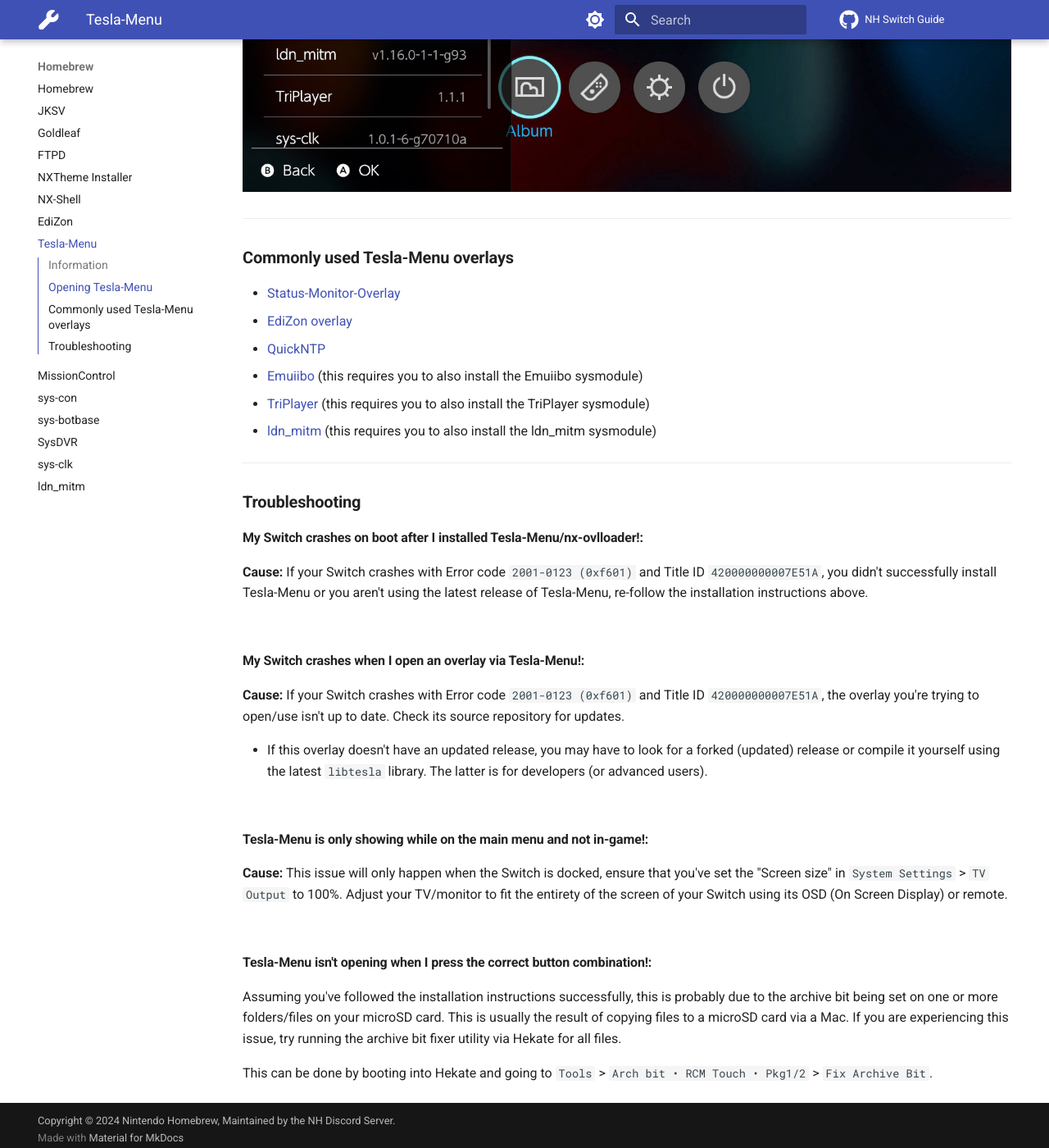
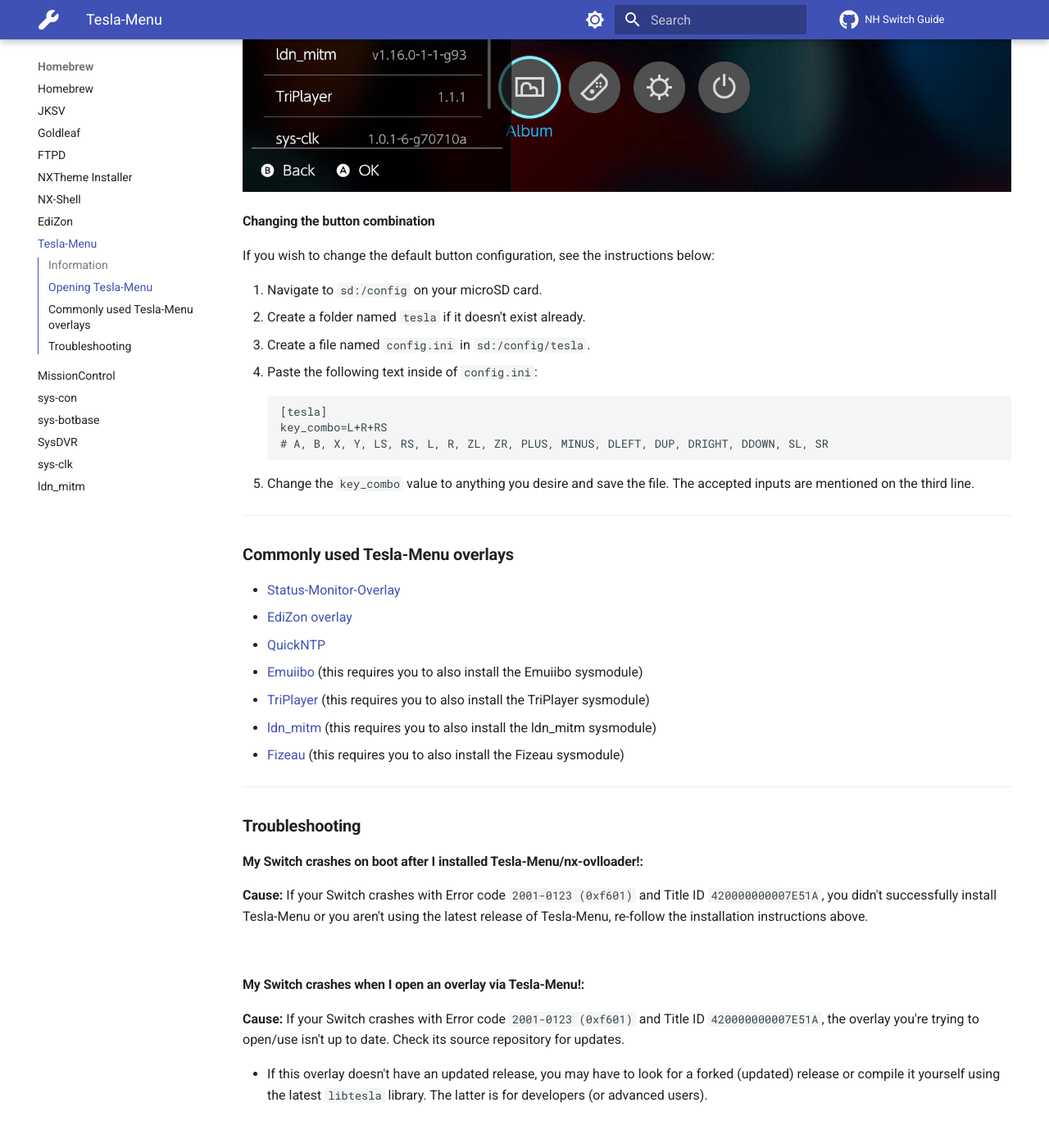
Before and after one commit to nh-server/switch-guide, an MkDocs documentation site: the page built from docs/homebrew/tesla-menu.md, in a window 1280 px wide and 1400 px high, scrolled down 1669 px. Shown: the whole window at 82% size. Built offline with MkDocs 1.6.1 and Material for MkDocs 9.7.7, drawn with Linux system fonts in a browser that asks for light colours; comment, search, counter and statistics services are not loaded.

Commit message:
added changing button combination section to tesla menu page, edited modchip introduction page to sound less confusing

````diff
--- a/docs/homebrew/tesla-menu.md
+++ b/docs/homebrew/tesla-menu.md
@@ -36,6 +36,21 @@
 
 ![tesla](img/tesla-menu.jpg)
 
+#### Changing the button combination
+
+If you wish to change the default button configuration, see the instructions below:
+
+1. Navigate to `sd:/config` on your microSD card.
+2. Create a folder named `tesla` if it doesn't exist already.
+3. Create a file named `config.ini` in `sd:/config/tesla`.
+4. Paste the following text inside of `config.ini`:
+    ```
+    [tesla]
+    key_combo=L+R+RS
+    # A, B, X, Y, LS, RS, L, R, ZL, ZR, PLUS, MINUS, DLEFT, DUP, DRIGHT, DDOWN, SL, SR
+    ```
+5. Change the `key_combo` value to anything you desire and save the file. The accepted inputs are mentioned on the third line.
+
 -----
 
 ### **Commonly used Tesla-Menu overlays**
@@ -45,6 +60,7 @@
 - [Emuiibo](https://github.com/XorTroll/emuiibo) (this requires you to also install the Emuiibo sysmodule)
 - [TriPlayer](https://github.com/DefenderOfHyrule/TriPlayer) (this requires you to also install the TriPlayer sysmodule)
 - [ldn_mitm](https://github.com/DefenderOfHyrule/ldn_mitm) (this requires you to also install the ldn_mitm sysmodule)
+- [Fizeau](https://github.com/averne/Fizeau) (this requires you to also install the Fizeau sysmodule)
 
 -----
 
````
Also changed, not shown: docs/extras/autorcm.md (+1 -1 lines), docs/user_guide/modchip/index.md (+1 -1 lines).
